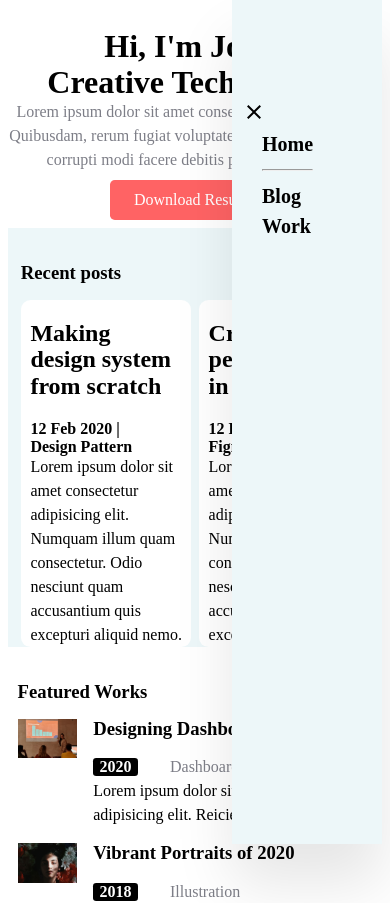
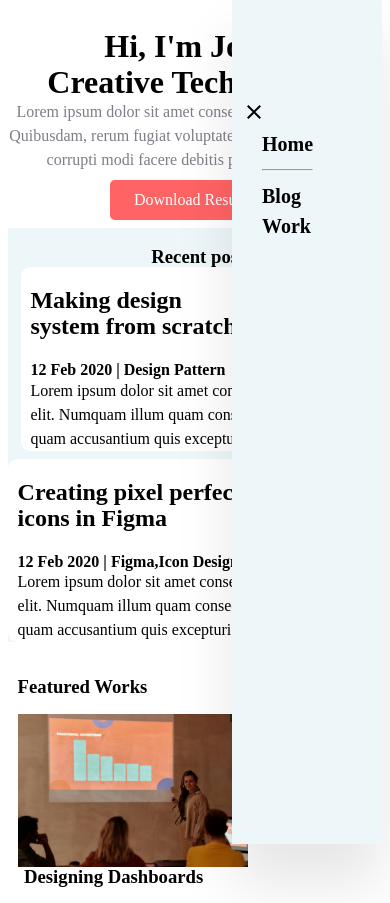
Before and after one commit to IKANYI/Portofolio-Build, a React (Vite) app: page / in a window 390 px wide. Shown: the top 903 px of the page. Built offline with nearby package versions, Linux system fonts and the light colour scheme.

Commit message:
add mobile responsiveness

```diff
--- a/src/pages/Home/Recent.jsx
+++ b/src/pages/Home/Recent.jsx
@@ -5,8 +5,8 @@ function Recent() {
   return (
     <div className="recent-post">
         <div className="recent-post-head">
-          <h3>Recent posts</h3>
-          <a href="">View all</a>
+          <h3>Recent posts</h3><div className="view"><a href="">View all</a></div>
+
         </div>
         <div className="post">
           <div className="post-left">
--- a/src/pages/main.css
+++ b/src/pages/main.css
@@ -42,7 +42,30 @@
   .profile-image{
     display: none;
   }
-
+  .recent-post{
+    display: flex;
+    flex-direction: row;
+  }
+  .recent-post-head{
+    display: flex;
+    flex-direction: column;
+  }
+  .view{
+    display: none;
+  }
+  .post{
+    display: flex;
+    flex-direction: column;
+    align-items: center;
+    align-self: center;
+  }
+  .works{
+    display: flex;
+    flex-direction: column;
+  }
+  .works-img{
+    width:400px;
+  }
 }
 .recent-post {
   display: flex;
@@ -95,7 +118,7 @@
   margin-bottom: 1rem;
 }
 .works-img {
-  width: 30%;
+  width: 15rem;
   padding-left: 0.6rem;
 }
 .works-text h3 {
```
